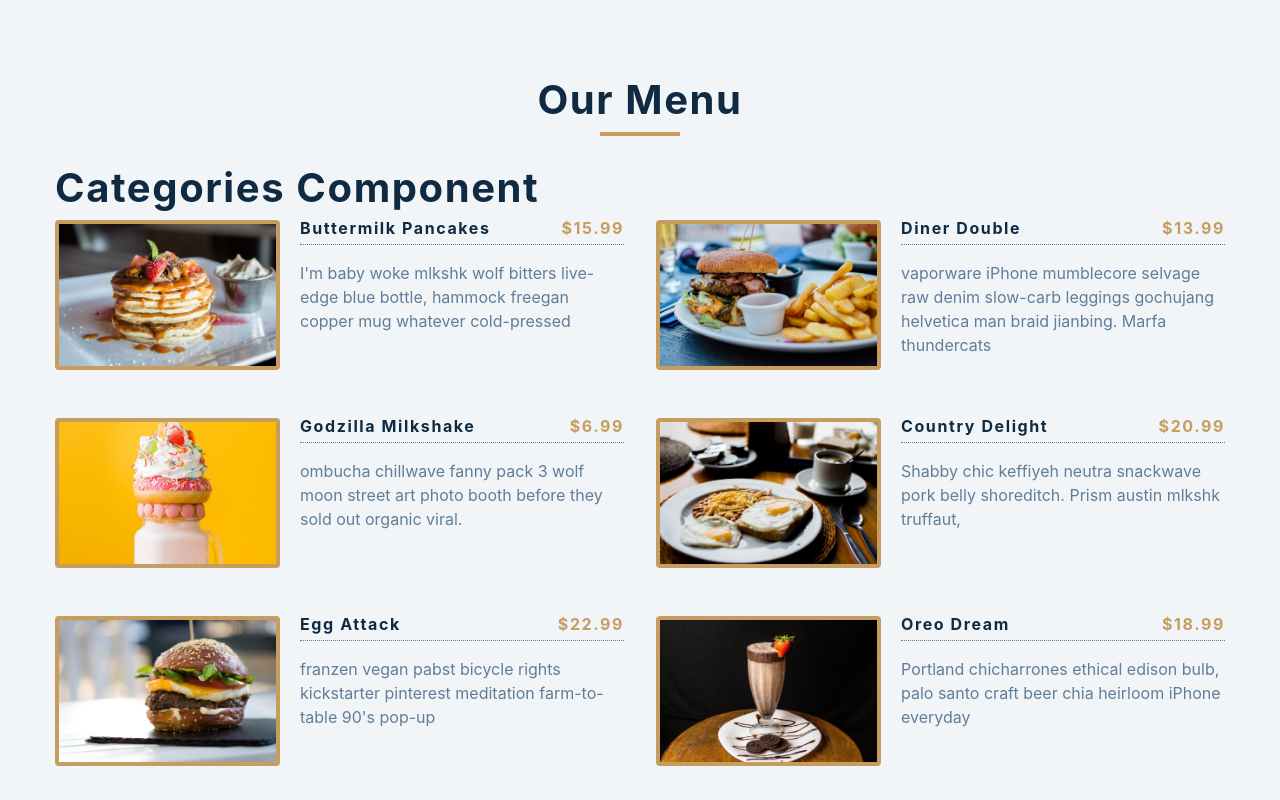
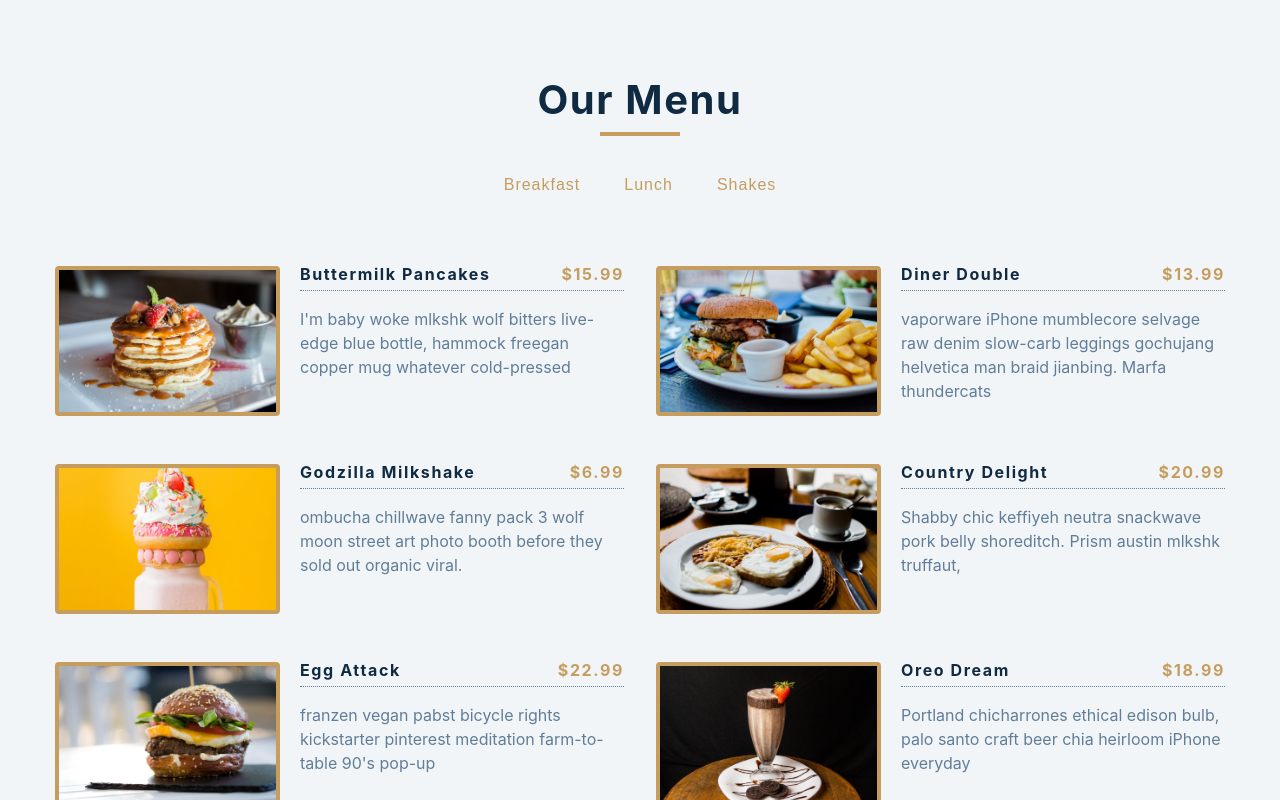
Before and after one commit to jobitoalv/menuReact, a React (Create React App) app: page / in a window 1280 px wide. Shown: the top 800 px of the page. Built offline with nearby package versions, Linux system fonts and the light colour scheme; the HTML template or start-up script is replaced by a standard one.

Commit message:
create category filter btn

```diff
--- a/src/App.js
+++ b/src/App.js
@@ -9,8 +9,8 @@
 
   const filterItems= (category) => {
     const newItems = items.filter((item)=> item.category === category)
-    setMenuItems(newItems)
-  }
+    setMenuItems(newItems);
+  };
 
   return <main>
     <section className='menu section'>
@@ -18,7 +18,7 @@
         <h2>our menu</h2>
         <div className='underline'></div>
       </div>
-      <Categories/>
+      <Categories filterItems={filterItems}/>
       <Menu items={menuItems}/>
 
     </section>
--- a/src/Categories.js
+++ b/src/Categories.js
@@ -1,7 +1,18 @@
 import React from 'react';
 
-const Categories = () => {
-  return <h2>categories component</h2>;
+const Categories = ({ filterItems }) => {
+
+  return <div className='btn-container'>
+    <button className='filter-btn' onClick={()=>{filterItems('breakfast')}}>
+      breakfast
+    </button>
+    <button className='filter-btn' onClick={()=>{filterItems('lunch')}}>
+      lunch
+    </button>
+    <button className='filter-btn' onClick={()=>{filterItems('shakes')}}>
+      shakes
+    </button>
+  </div>;
 };
 
 export default Categories;
```
